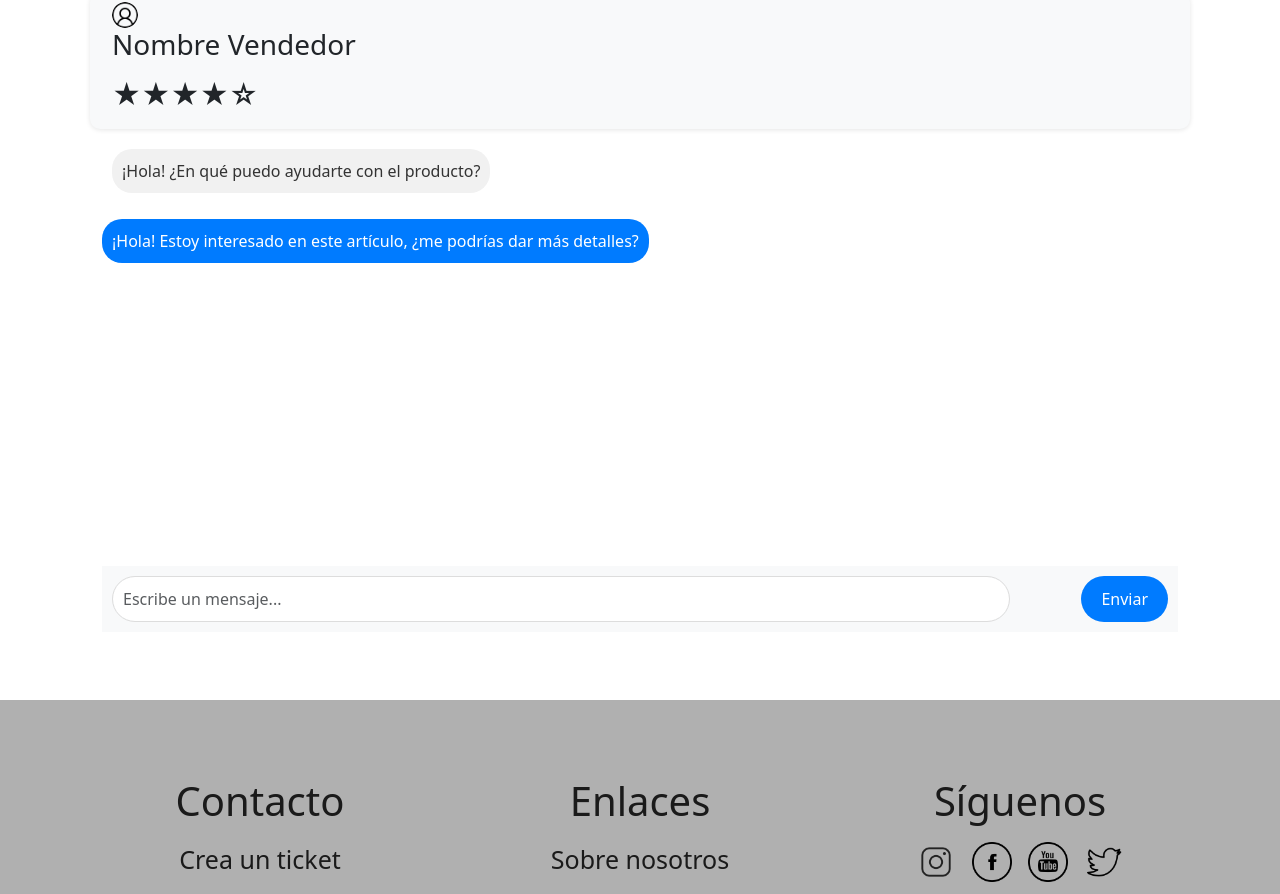
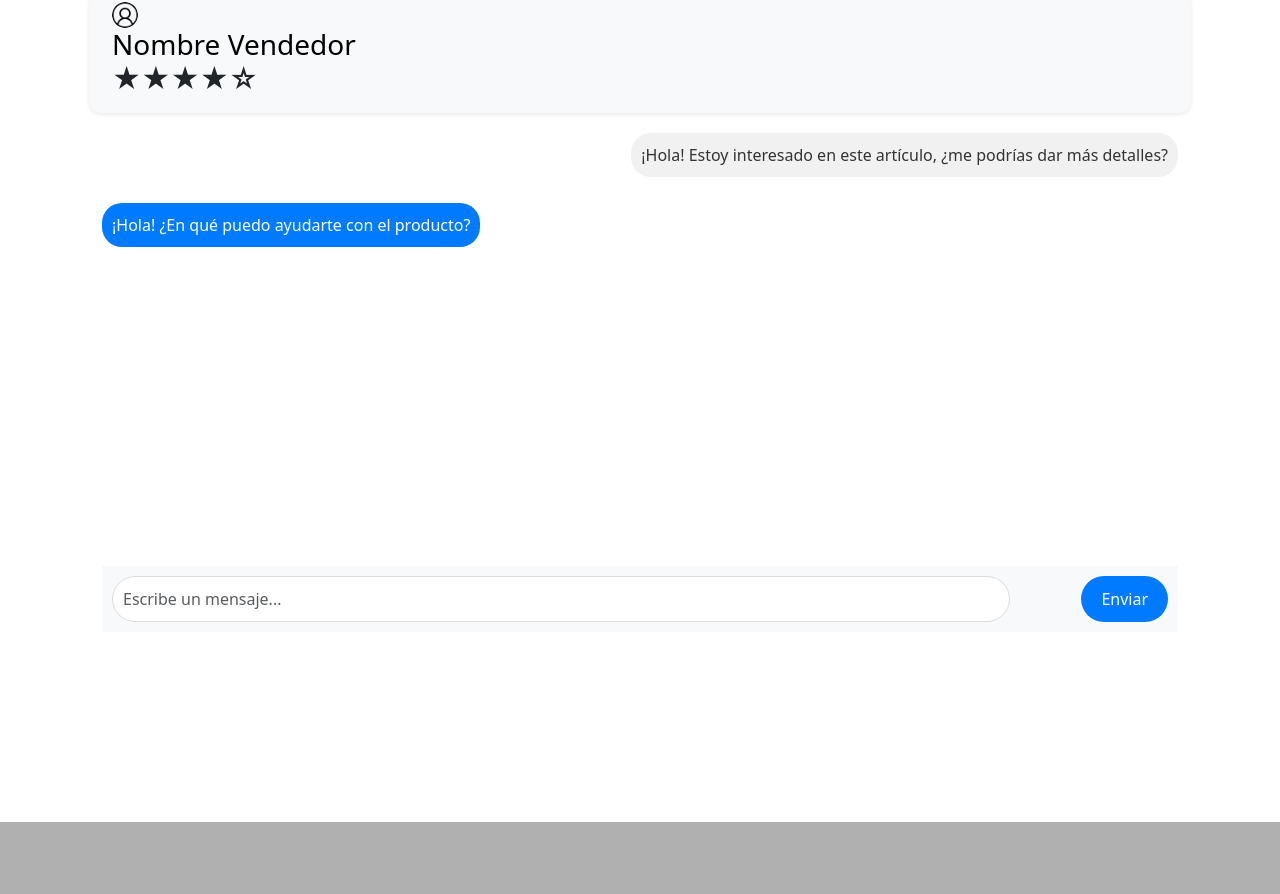
Before and after one commit to lxstik/M12-Proyecto-Final, a React (Vite) app: page /Chat in a window 1280 px wide. Shown: the part 340-1234 px from the top of the page. Built offline with nearby package versions, Linux system fonts and the light colour scheme.

Commit message:
diseños

```diff
--- a/src/App.css
+++ b/src/App.css
@@ -80,3 +80,14 @@ footer {
 .sectionText{
   padding-bottom: 50px !important;
 }
+
+.vendedor-link {
+  text-decoration: none;
+  color: #000;
+  transition: color 0.3s ease-in-out, transform 0.3s ease-in-out;
+}
+
+.vendedor-link:hover {
+  color: #007bff;
+  cursor: pointer;
+}
--- a/src/componentes/Footer.jsx
+++ b/src/componentes/Footer.jsx
@@ -2,7 +2,7 @@ import { Link } from "react-router-dom"
 export default function Footer() {
     return (
         <>
-            <footer className="py-4" style={{ backgroundColor: '#B0B0B0', color: '#1a1a1a' }}>
+            <footer className="py-4" style={{ backgroundColor: '#B0B0B0', color: '#1a1a1a', marginTop: '170px' }}>
                 <div className="container">
                     <div className="row align-items-start justify-content-between">
                         <div className="col-md-4 text-center text-md-left mb-3 mb-md-0">
--- a/src/vistas/Chat.jsx
+++ b/src/vistas/Chat.jsx
@@ -19,14 +19,14 @@ export default function Chat() {
                         }}
                     >
 
-                        <Link to="/PerfilVendedor" className="text-decoration-none text-dark">
+                        <Link to="/PerfilVendedor" className="vendedor-link" style={{ display: 'flex', alignItems: 'center' }}>
                             <div className="vendedor row align-items-center">
                                 <img
                                     src="../public/icons/cuenta.png"
                                     alt="Foto de perfil"
-                                    style={{ width: '50px', borderRadius: '50%', marginRight: '10px' }}
+                                    style={{ width: '50px', borderRadius: '50%', marginRight: '15px' }}
                                 />
-                                <h3>Nombre Vendedor</h3>
+                                <h3 className="mb-0">Nombre Vendedor</h3>
                             </div>
                         </Link>
                         <h3>★★★★☆</h3>
@@ -34,8 +34,8 @@ export default function Chat() {
 
                     {/* Caja de mensajes */}
                     <div className="message-box" style={{ overflowY: 'auto', flexGrow: 1, paddingBottom: '60px', marginBottom: '20px' }}>
-                        {/* Mensaje enviado */}
-                        <div className="message-sent" style={{ marginBottom: '10px', display: 'flex' }}>
+                        {/* Mensaje enviado (alineado a la derecha) */}
+                        <div className="message-sent" style={{ marginBottom: '10px', display: 'flex', justifyContent: 'flex-end' }}>
                             <p
                                 className="message-text"
                                 style={{
@@ -48,11 +48,12 @@ export default function Chat() {
                                     marginLeft: '10px',
                                 }}
                             >
-                                ¡Hola! ¿En qué puedo ayudarte con el producto?
+                                ¡Hola! Estoy interesado en este artículo, ¿me podrías dar más detalles?
+
                             </p>
                         </div>
 
-                        {/* Mensaje recibido */}
+                        {/* Mensaje recibido (alineado a la izquierda) */}
                         <div className="message-received" style={{ marginBottom: '10px', display: 'flex' }}>
                             <p
                                 className="message-text"
@@ -66,7 +67,7 @@ export default function Chat() {
                                     marginRight: '10px',
                                 }}
                             >
-                                ¡Hola! Estoy interesado en este artículo, ¿me podrías dar más detalles?
+                                 ¡Hola! ¿En qué puedo ayudarte con el producto?
                             </p>
                         </div>
                     </div>
--- a/src/vistas/Resultados.jsx
+++ b/src/vistas/Resultados.jsx
@@ -6,12 +6,12 @@ export default function Resultados() {
             <main className="container">
                 <h1 className="text-center">Resultados de la Búsqueda</h1>
                 <section className="enVenta mt-5">
-                    <h1 className="mb-4 text-center">Productos Encontrados</h1>
-                    <div className="row">
+                    <h1 className="text-center" style={{ marginBottom: "50px" }}>Productos Encontrados</h1>
+                    <div className="row gy-5">
                         {[1, 2, 3, 4, 5, 6, 7, 8].map((item) => (
-                            <div key={item} className="col-12 col-sm-6 col-md-3 mb-4">
+                            <div key={item} className="col-12 col-sm-6 col-md-3">
                                 <Link to="/Producto" className="text-decoration-none">
-                                    <div className="card h-100">
+                                    <div className="card" >
                                         <img
                                             src="../public/gameboy.jpg"
                                             className="card-img-top"
@@ -19,7 +19,7 @@ export default function Resultados() {
                                         />
                                         <div className="card-body text-center">
                                             <h5 className="card-title">Producto {item}</h5>
-                                            <h3 className="text-primary">99.99€</h3>
+                                            <h3>99.99€</h3>
                                             <p className="card-text">Descripción del producto</p>
                                         </div>
                                     </div>
```
